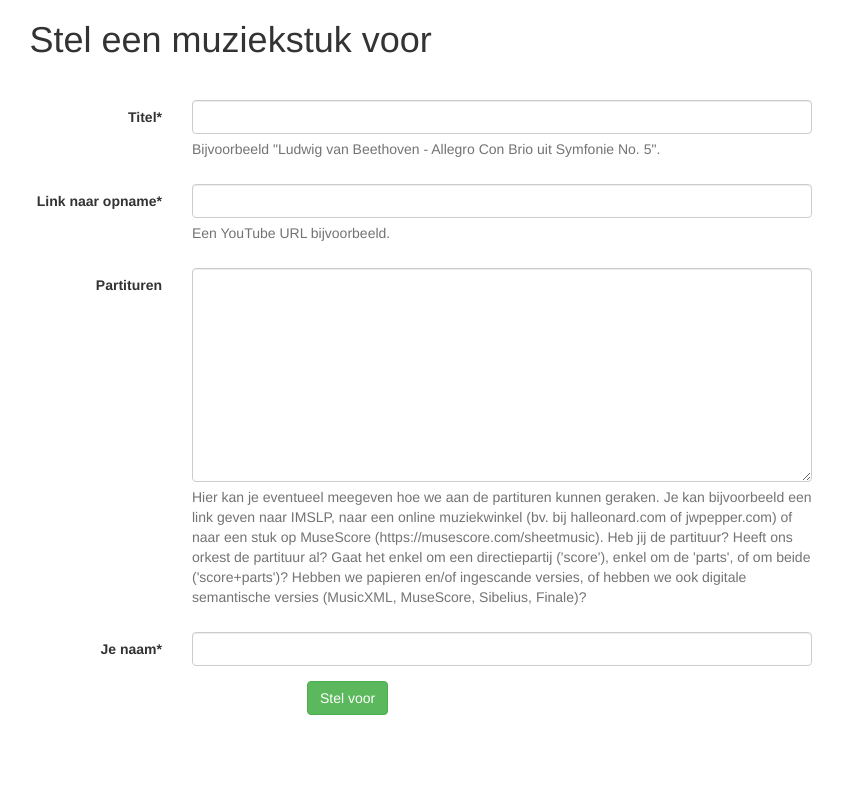
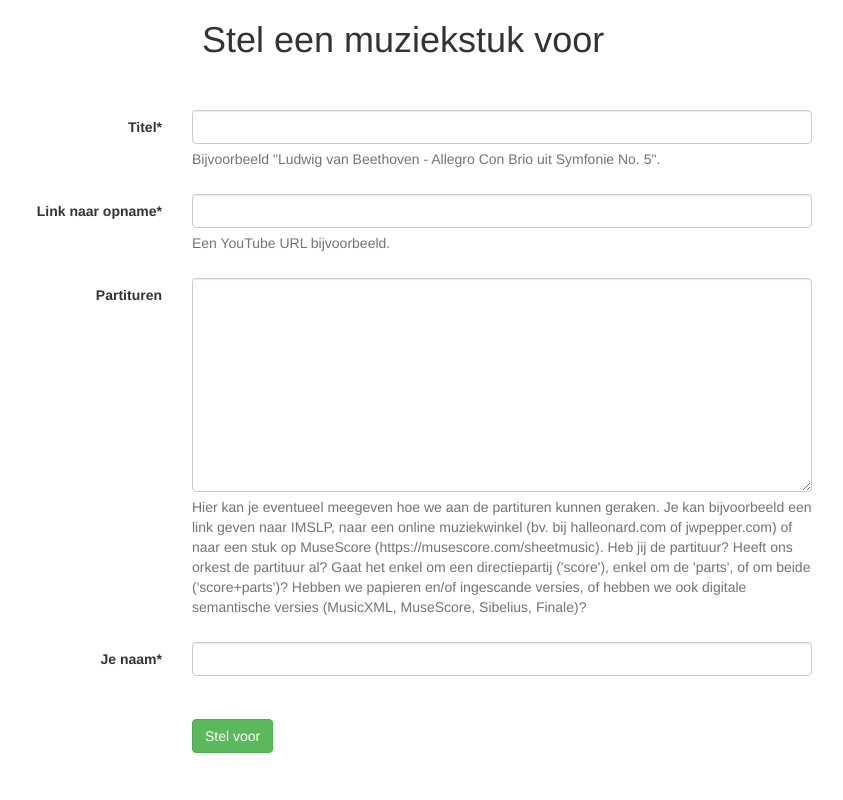
Before and after one commit to tfiers/arenberg-online, a Django app: a page that uses music_suggestions/templates/suggest_piece_of_music.html in a window 1280 px wide. Shown: the whole page, without its empty margins (138-981 px from the left). Run offline with Django 3.2, Linux system fonts and the light colour scheme; some libraries are stand-ins or nearby versions.

Commit message:
UX in programming (music_suggestions) app.

```diff
--- a/music_suggestions/forms.py
+++ b/music_suggestions/forms.py
@@ -34,18 +34,15 @@ class SuggestPieceOfMusicForm(forms.Form):
 	helper = FormHelper()
 	helper.form_action = 'music_suggestions:suggest'
 	helper.form_class = 'form-horizontal'
-	helper.label_class = 'col-lg-2'
-	helper.field_class = 'col-lg-8'
+	helper.label_class = 'col-sm-2'
+	helper.field_class = 'col-sm-8'
 	helper.layout = Layout(
 		'title_input',
 		'url_input',
 		'sheet_music_input',
 		'name_input',
-		Div(
-			FormActions(
-				Submit('submit', 'Stel voor', css_class="btn-success"),
-			),
-			css_class="col-sm-offset-2 col-sm-8",
-		)
+		FormActions(
+			Submit('submit', 'Stel voor', css_class="btn-success"),
+		),
 
 	)
--- a/music_suggestions/static/music_suggestions/style.css
+++ b/music_suggestions/static/music_suggestions/style.css
@@ -16,6 +16,14 @@ table {
 	margin-top: 40px;
 }
 
+td {
+	height: 60px;
+}
+
 .sheet-music {
 	color: gray;
 }
+
+input[type="submit"] {
+	margin: 2em 0;
+}
--- a/music_suggestions/templates/suggest_piece_of_music.html
+++ b/music_suggestions/templates/suggest_piece_of_music.html
@@ -6,6 +6,14 @@
 <link rel="stylesheet" href="{% static 'music_suggestions/style.css' %}">
 {% endblock custom_css %}
 {% block content %}
-	<h1>Stel een muziekstuk voor</h1>
-	{% crispy form %}
+	<div class="col-sm-12">
+		<div class="row">
+			<div class="col-sm-offset-2 col-sm-8">
+				<h1>Stel een muziekstuk voor</h1>
+			</div>
+		</div>
+		<div class="row">
+			{% crispy form %}
+		</div>
+	</div>
 {% endblock content %}
```
Also changed, not shown: music_suggestions/templates/browse_suggested_pieces.html (+5 -4 lines).
